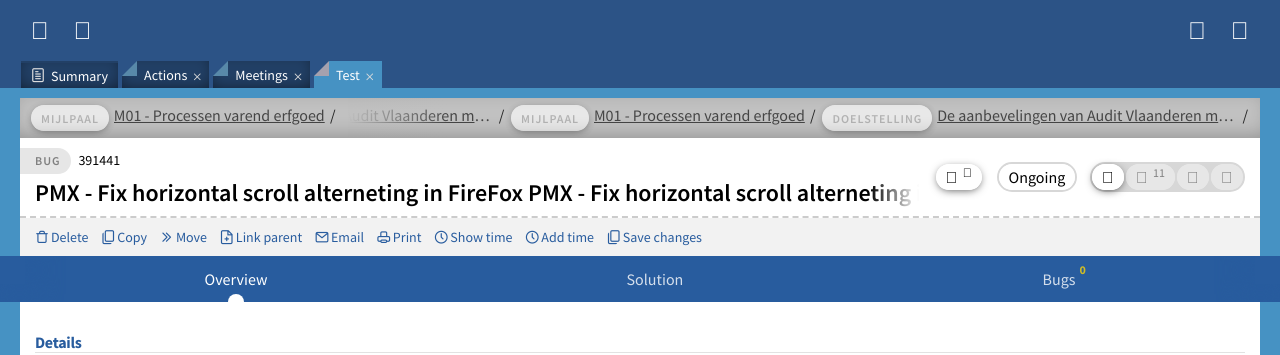
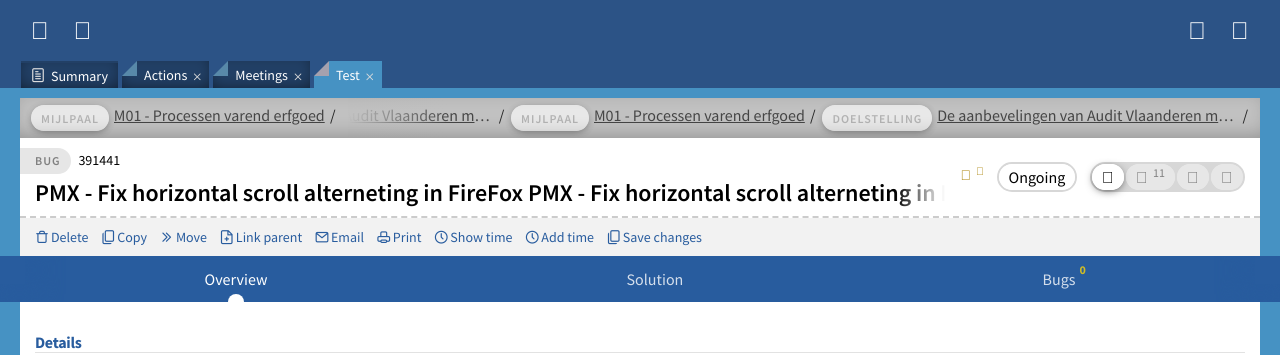
Before and after one commit to lordblendi/tracker-mockup, a Jekyll site: the page built from pages/pmx-present.html, in a window 1280 px wide. Shown: the top 355 px of the page. Built offline with Jekyll 4.4.1, drawn with Linux system fonts in a browser that asks for light colours; nearby versions of some CDN libraries; some web fonts are replaced; comment, search, counter and statistics services are not loaded.

Commit message:
update signature to action

```diff
--- a/_includes/blocks/item-header.html
+++ b/_includes/blocks/item-header.html
@@ -16,13 +16,7 @@
 
         <div class="item-header__actions">
           <div class="item-header__action">
-            <div class="selector selector--singleselect">
-              <div class="selector__item selector__item--selected">
-                <div class="selector__block">
-                  <div class="selector__blockPart selector__blockPart--field"><sup></sup></div>
-                </div>
-              </div>
-            </div>
+            <div class="itemBox__action"><sup></sup></div>
           </div>
           <div class="item-header__action">
             <div class="selector selector--readonly">
--- a/_includes/blocks/old-pmx-item-detail.html
+++ b/_includes/blocks/old-pmx-item-detail.html
@@ -322,7 +322,7 @@
                         solution tab
                     </div>
                     <div class="tab-content" tab-name="Bugs" style="display: none;">
-                        bug tab
+                      {% include blocks/itembox.html %}
                     </div>
                   </div>
 
--- a/sass/app.scss
+++ b/sass/app.scss
@@ -15,7 +15,7 @@
 }
 
 :root {
-  --color-primary: #BF920B;
+  --color-primary: #AC840B;
   --color-secondary: #E61616;
 }
 
--- a/sass/components/itembox.scss
+++ b/sass/components/itembox.scss
@@ -299,6 +299,8 @@
     cursor: pointer;
     transition: all .3s ease-in-out;
     color: var(--color-primary);
+    -webkit-backface-visibility: hidden;
+    backface-visibility: hidden;
 
     &:hover {
       transform: translateY(-2px);
```
